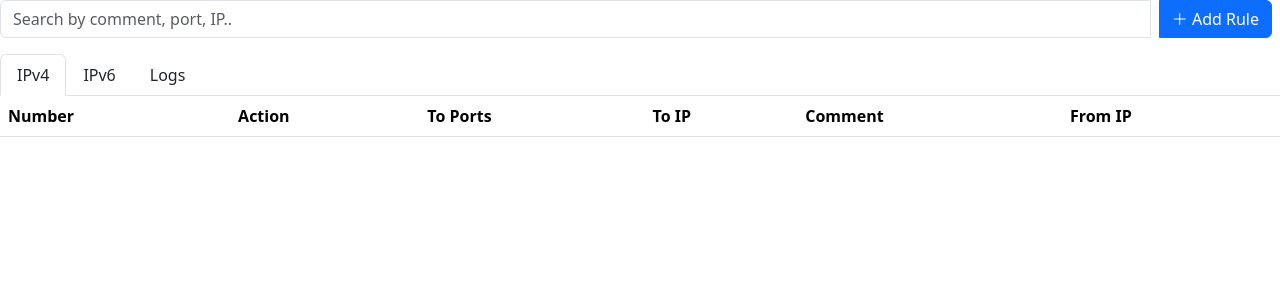
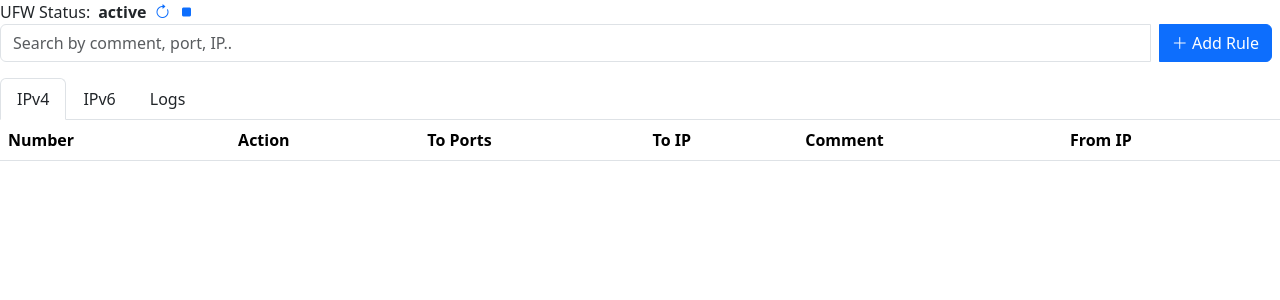
Before and after one commit to stefanpejcic/Flask-UFW, a Flask app: template templates/firewall_settings.html in a window 1280 px wide. Shown: the top 300 px of the page. Run offline with Flask 3, Linux system fonts and the light colour scheme; the template is opened without the code that fills it: most values are stand-ins (such as "Sample title", 1, 10 or a date in 2020); lists and menus that the app fills with data are empty; some libraries are stand-ins or nearby versions.

Commit message:
Update firewall_settings.html

```diff
--- a/templates/firewall_settings.html
+++ b/templates/firewall_settings.html
@@ -8,6 +8,15 @@
     <link rel="stylesheet" href="https://cdn.jsdelivr.net/npm/bootstrap-icons@1.11.1/font/bootstrap-icons.css">
 </head>
 <body>
+
+
+<div>
+<div class="d-flex gap-2 mt-3 mt-md-0">
+UFW Status: <b>{{ firewall_status }}</b>
+<a href="/service/restart/ufw"><i class="bi bi-arrow-clockwise"></i></a>
+<a href="/service/stop/ufw"><i class="bi bi-stop-fill"></i></a>
+</div>
+
 
 
     <div class="input-group mb-3">
@@ -306,6 +315,7 @@ $('.delete-rule-button').click(function () {
 
 
 </script>
+</div>
 
 </body>
 </html>
```
